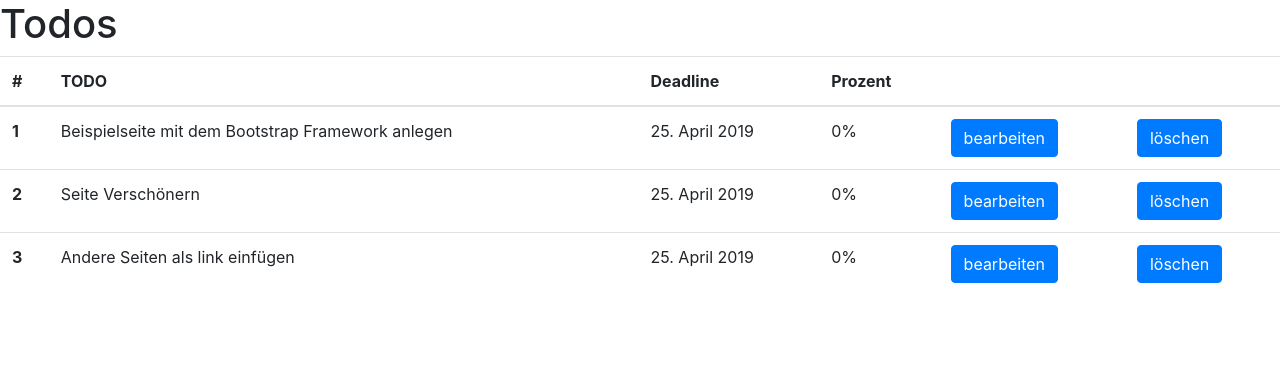
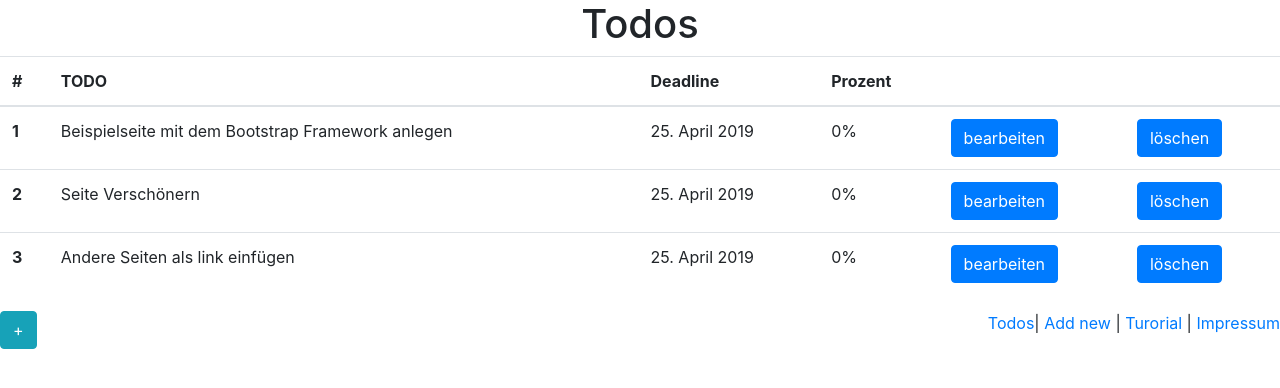
Before and after one commit to Quhaqu/Ha1, a plain HTML site: page todos.html in a window 1280 px wide. Drawn offline with nearby package versions, Linux system fonts and the light colour scheme.

Commit message:
in allen seiten eine nav bar eingefugt und die tabele von der todo seite verbessert

```diff
--- a/todos.html
+++ b/todos.html
@@ -11,7 +11,7 @@
     <title>Todos</title>
   </head>
   <body>
-    <h1>Todos</h1>
+    <h1 style="text-align: center;">Todos</h1>
     <!-- Tabele -->
     <table class="table">
       <thead>
@@ -52,6 +52,16 @@
       </tbody>
     </table>
 
+    <a href="createtodo.html" class="btn btn-info" > + </a>
+
+    <div id="navbar" style="float: right;">
+      <nav>
+      	<a href="todos.html">Todos</a>|
+        <a href="createtodo.html">Add new</a> |
+        <a href="howto.html">Turorial</a> |
+        <a href="impressum.html">Impressum</a>
+    </div>
+
     <!-- Optional JavaScript -->
     <!-- jQuery first, then Popper.js, then Bootstrap JS -->
     <script src="https://code.jquery.com/jquery-3.3.1.slim.min.js" integrity="sha384-q8i/X+965DzO0rT7abK41JStQIAqVgRVzpbzo5smXKp4YfRvH+8abtTE1Pi6jizo" crossorigin="anonymous"></script>
```
Also changed, not shown: createtodo.html (+8 -0 lines), howto.html (+8 -0 lines), impressum.html (+12 -0 lines).
